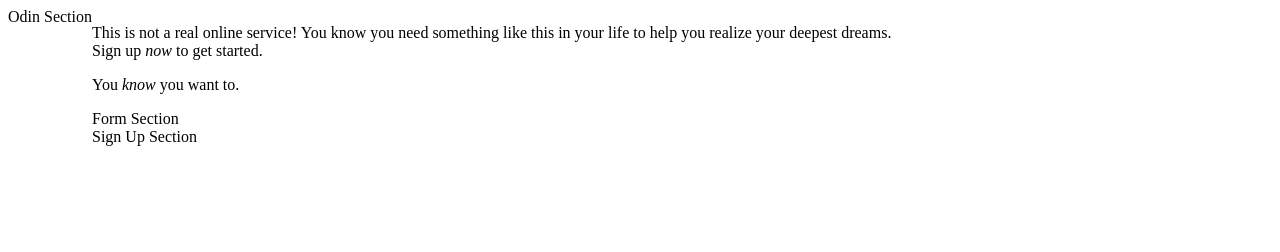
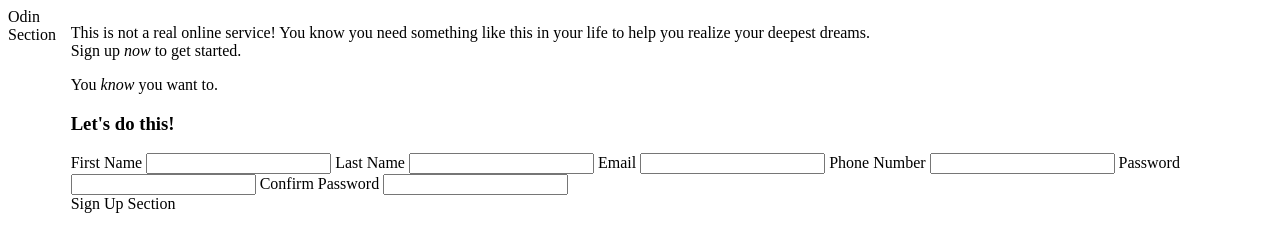
Before and after one commit to dahans1/odin-sign-up-form, a plain HTML site: page index.html in a window 1280 px wide. Drawn offline with Linux system fonts and the light colour scheme.

Commit message:
Create form for sign up

```diff
--- a/index.html
+++ b/index.html
@@ -22,7 +22,26 @@
         </p>
         </div>
         <div id="form-section">
-            Form Section
+            <h3 id="form-title">Let's do this!</h2>
+            <form action="" method="post">
+                <label for="first-name">First Name</label>
+                <input type="text" name="first-name" id="first-name">
+
+                <label for="last-name">Last Name</label>
+                <input type="text" name="last-name" id="last-name">
+
+                <label for="email">Email</label>
+                <input type="email" name="email" id="email">
+
+                <label for="phone-number">Phone Number</label>
+                <input type="tel" name="phone-number" id="phone-number">
+
+                <label for="password">Password</label>
+                <input type="password" name="password" id="password">
+
+                <label for="confirm-password">Confirm Password</label>
+                <input type="password" name="confirm-password" id="confirm-password">
+            </form>
         </div>
         <div id="sign-up-section">
             Sign Up Section
```
